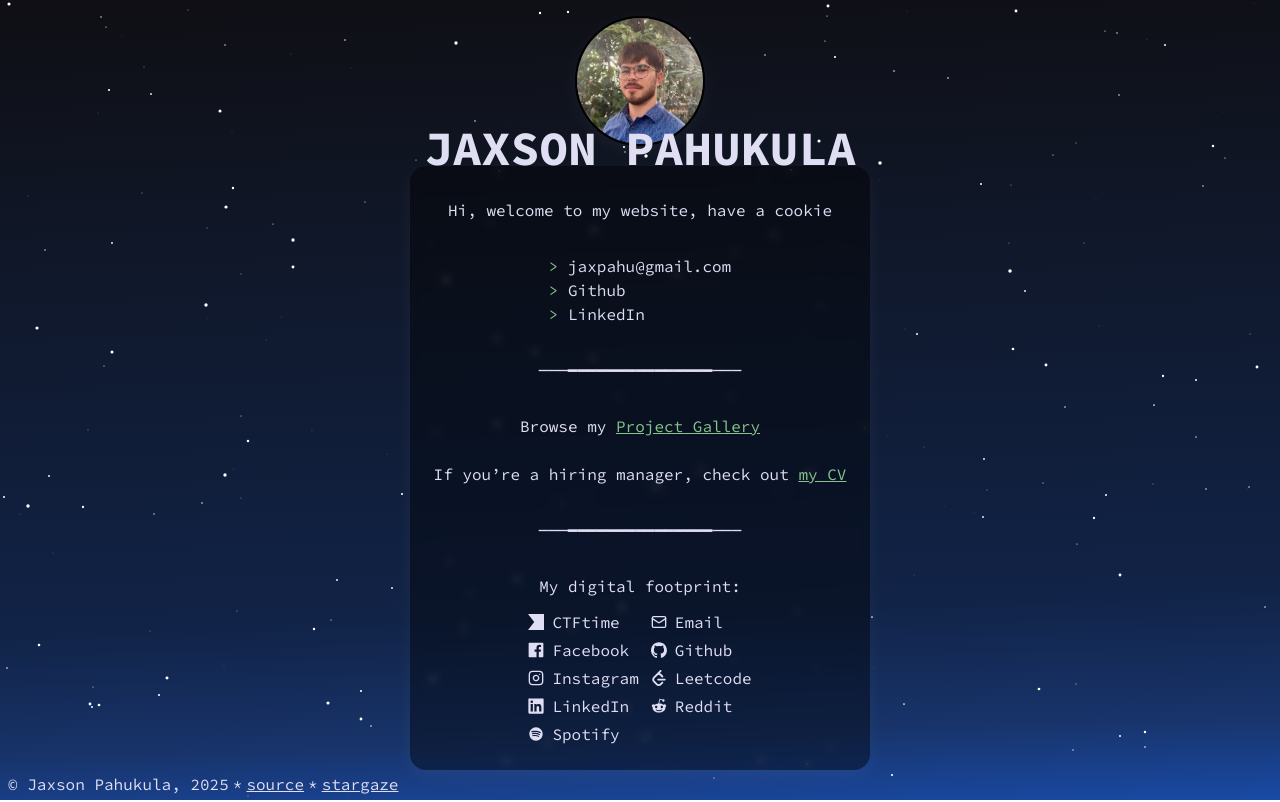
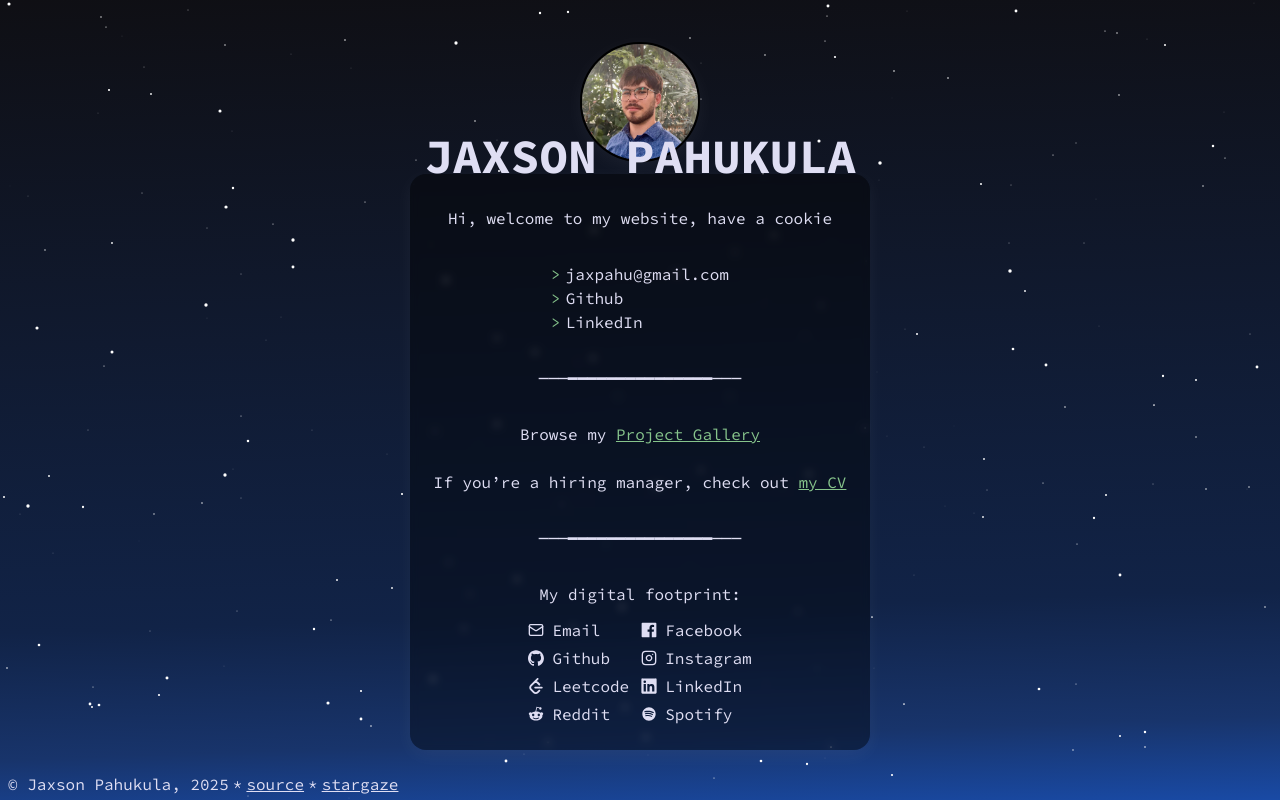
Before and after one commit to jaxsonp/website, a SvelteKit app: page / in a window 1280 px wide. Built offline with nearby package versions, Linux system fonts and the light colour scheme.

Commit message:
error page + improvements

```diff
--- a/src/app.css
+++ b/src/app.css
@@ -21,11 +21,11 @@
 	}
 
 	h1 {
-		font-weight: 700;
+		@apply text-5xl font-bold;
 	}
 
-	p {
-		margin: 2rem 0;
+	h2 {
+		@apply text-3xl font-semibold;
 	}
 
 	a {
@@ -38,3 +38,20 @@
 	-webkit-backdrop-filter: blur(4px);
 	backdrop-filter: blur(4px);
 }
+
+.list-gt-bullet {
+	list-style: none;
+	margin-left: 0;
+	padding-left: 0;
+}
+
+.list-gt-bullet li {
+	padding-left: 1em;
+	text-indent: -1em;
+}
+
+.list-gt-bullet li::before {
+	content: '>';
+	padding-right: 5px;
+	color: var(--color-secondary);
+}
--- /dev/null
+++ b/src/routes/+error.svelte
@@ -0,0 +1,13 @@
+<script lang="ts">
+	import { page } from '$app/state';
+</script>
+
+<div class="flex h-screen w-screen items-center justify-center">
+	<div class="black-glass rounded-xl p-4 *:text-center">
+		<h1>Error {page.status}</h1>
+		<h2>{page.error?.message}</h2>
+		<p class="my-4">
+			<a href="/" class="underline">&lt- home</a>
+		</p>
+	</div>
+</div>
--- a/src/routes/+page.svelte
+++ b/src/routes/+page.svelte
@@ -4,14 +4,12 @@
 	import headshotImg from '$lib/assets/headshot.jpg';
 
 	import InstagramIcon from '$lib/assets/icons/InstagramIcon.svelte';
-	import CTFTimeIcon from '$lib/assets/icons/CTFTimeIcon.svelte';
 	import GithubIcon from '$lib/assets/icons/GithubIcon.svelte';
 	import LinkedInIcon from '$lib/assets/icons/LinkedInIcon.svelte';
 	import FacebookIcon from '$lib/assets/icons/FacebookIcon.svelte';
 	import LeetcodeIcon from '$lib/assets/icons/LeetcodeIcon.svelte';
 	import RedditIcon from '$lib/assets/icons/RedditIcon.svelte';
 	import EmailIcon from '$lib/assets/icons/EmailIcon.svelte';
-	import HtbIcon from '$lib/assets/icons/HTBIcon.svelte';
 	import SpotifyIcon from '$lib/assets/icons/SpotifyIcon.svelte';
 </script>
 
@@ -20,12 +18,12 @@
 		<img
 			src={headshotImg}
 			alt="A really pretty face"
-			class="shadow-light w-[130px] h-[130px] border-2 border-black relative top-4 rounded-full"
+			class="shadow-light relative top-6 h-[120px] w-[120px] rounded-full border-2 border-black"
 		/>
-		<h1 style="margin-top: 0; line-height: 0.75; font-size: 48px; z-index: 1;">JAXSON PAHUKULA</h1>
+		<h1 class="mt-0 leading-[0.75] z-10" style="margin-top: 0; line-height: 0.75; font-size: 48px; z-index: 1;">JAXSON PAHUKULA</h1>
 	</div>
 
-	<main class="black-glass shadow-light px-6 rounded-2xl mb-8 *:text-center">
+	<main class="black-glass shadow-light mb-8 rounded-2xl px-6 *:text-center">
 		<p>
 			Hi, welcome to my website, have a cookie<br />
 			<script>
@@ -33,49 +31,59 @@
 			</script>
 		</p>
 
-		<p style="text-align: left; width: min-content; margin: auto;">
-			<a href="mailto:jaxpahu@gmail.com" target="_blank">
-				<span class="text-secondary">&gt</span>&nbspjaxpahu@gmail.com<br />
-			</a>
-			<a href="https://github.com/jaxsonp" target="_blank">
-				<span class="text-secondary">&gt</span>&nbspGithub<br />
-			</a>
-			<a href="https://www.linkedin.com/in/jaxsonp/" target="_blank">
-				<span class="text-secondary">&gt</span>&nbspLinkedIn<br />
-			</a>
-		</p>
+		<div class="flex justify-center">
+			<ul class="list-gt-bullet flex w-fit flex-col items-start text-left">
+				<li>
+					<a href="mailto:jaxpahu@gmail.com" target="_blank">jaxpahu@gmail.com</a>
+				</li>
+				<li>
+					<a href="https://github.com/jaxsonp" target="_blank">Github</a>
+				</li>
+				<li>
+					<a href="https://www.linkedin.com/in/jaxsonp/" target="_blank">LinkedIn</a>
+				</li>
+			</ul>
+		</div>
 
 		<p>───━━━━━━━━━━━━━━━───</p>
 
 		<p>
-			Browse my <a href="/projects" class="text-secondary underline hover:text-primary">Project Gallery</a>
+			Browse my <a href="/projects" class="text-secondary hover:text-primary underline">Project Gallery</a>
 			<br /><br />
-			If you’re a hiring manager, check out <a href="/experience" class="text-secondary underline hover:text-primary">my CV</a>
+			If you’re a hiring manager, check out
+			<a href="/experience" class="text-secondary hover:text-primary underline">my CV</a>
 		</p>
 
 		<p>───━━━━━━━━━━━━━━━───</p>
 
 		<p style="margin-bottom: 12px;">My digital footprint:</p>
-		<ul
-			class="grid grid-cols-[auto_auto] list-inside list-none justify-center gap-x-3 gap-y-1 mb-6"
-		>
+		<ul class="mb-6 grid list-inside list-none grid-cols-[auto_auto] justify-center gap-x-3 gap-y-1">
 			{#snippet social_link(text: string, href: string, Icon: Component)}
 				<li class="social-link">
-					<a href="{href}" target="_blank" class="flex gap-2 items-center">
+					<a {href} target="_blank" class="flex items-center gap-2">
 						<Icon class="h-4 w-4" />
 						{text}
 					</a>
 				</li>
 			{/snippet}
-			{@render social_link("CTFtime", "", CTFTimeIcon)}
-			{@render social_link("Email", "mailto:jaxpahu@gmail.com", EmailIcon)}
-			{@render social_link("Facebook", "https://www.facebook.com/profile.php?id=100086394281851", FacebookIcon)}
-			{@render social_link("Github", "https://github.com/jaxsonp", GithubIcon)}
-			{@render social_link("Instagram", "https://www.instagram.com/jaxson.mp/", InstagramIcon)}
-			{@render social_link("Leetcode", "https://leetcode.com/colbyjack/", LeetcodeIcon)}
-			{@render social_link("LinkedIn", "https://www.linkedin.com/in/jaxsonp/", LinkedInIcon)}
-			{@render social_link("Reddit", "https://www.reddit.com/user/cojack808/", RedditIcon)}
-			{@render social_link("Spotify", "https://open.spotify.com/user/4jtq72to3phoh40qj10gghrrm?si=8b5e640043c24fd1", SpotifyIcon)}
+			{@render social_link('Email', 'mailto:jaxpahu@gmail.com', EmailIcon)}
+			{@render social_link('Facebook', 'https://www.facebook.com/profile.php?id=100086394281851', FacebookIcon)}
+			{@render social_link('Github', 'https://github.com/jaxsonp', GithubIcon)}
+			{@render social_link('Instagram', 'https://www.instagram.com/jaxson.mp/', InstagramIcon)}
+			{@render social_link('Leetcode', 'https://leetcode.com/colbyjack/', LeetcodeIcon)}
+			{@render social_link('LinkedIn', 'https://www.linkedin.com/in/jaxsonp/', LinkedInIcon)}
+			{@render social_link('Reddit', 'https://www.reddit.com/user/cojack808/', RedditIcon)}
+			{@render social_link(
+				'Spotify',
+				'https://open.spotify.com/user/4jtq72to3phoh40qj10gghrrm?si=8b5e640043c24fd1',
+				SpotifyIcon
+			)}
 		</ul>
 	</main>
 </div>
+
+<style>
+	p {
+		margin: 2rem 0;
+	}
+</style>
```
